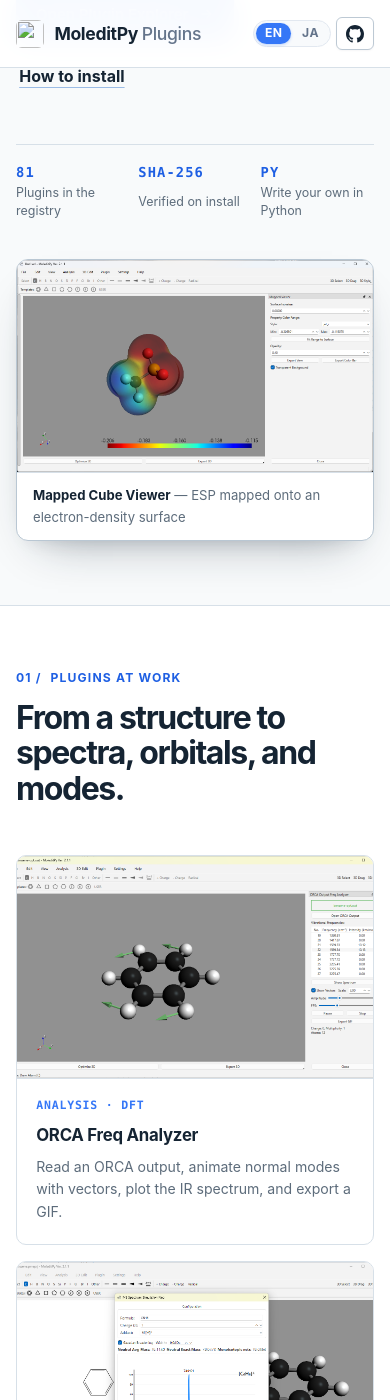
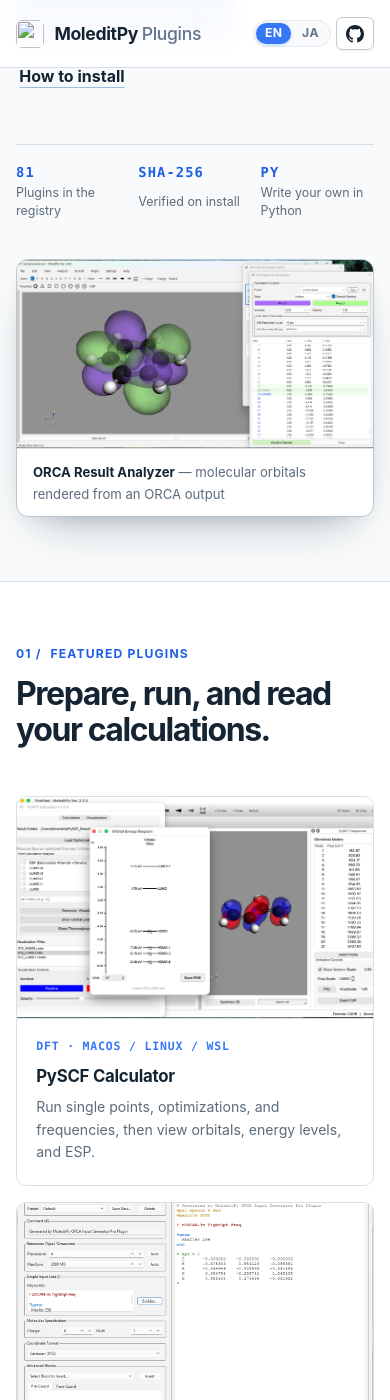
Before and after one commit to HiroYokoyama/moleditpy-plugins, a Jekyll site: the page index.html, which Jekyll copies as it is, in a window 390 px wide and 1400 px high, scrolled down 546 px. Built offline with Jekyll 4.4.1, drawn with Linux system fonts in a browser that asks for light colours; some of the changed text lies outside the part shown.

Commit message:
docs(website): merge gallery and highlights, use plugin repo screenshots
The screenshot gallery and the highlighted-plugins grid listed largely
the same plugins twice. They are now one "Featured plugins" section of
six screenshot cards, followed by text links to other popular plugins
and the category chips.

Screenshots are copied from each plugin's own repository (downscaled to
at most 1600 px wide): ORCA Result Analyzer in the hero, plus PySCF
Calculator, ORCA Input Generator Pro, NMR Predictor and CIF Viewer.

Co-Authored-By: Claude Opus 5.5 <noreply@anthropic.com>

```diff
--- a/assets/css/style.css
+++ b/assets/css/style.css
@@ -415,6 +415,10 @@ body[data-lang="ja"] .lang-en {
   color: var(--home-ink);
 }
 
+.home-app-preview figcaption a:hover strong {
+  color: var(--home-blue-dark);
+}
+
 /* ==========================================================================
    Sections
    ========================================================================== */
@@ -517,8 +521,7 @@ body[data-lang="ja"] .lang-en {
   padding: 1.1rem 1.2rem 1.3rem;
 }
 
-.showcase-tag,
-.tool-tag {
+.showcase-tag {
   color: var(--home-blue);
   font-family: var(--font-mono);
   font-size: 0.72rem;
@@ -538,63 +541,33 @@ body[data-lang="ja"] .lang-en {
   line-height: 1.6;
 }
 
-/* Highlighted plugins */
-.tool-grid {
-  display: grid;
-  grid-template-columns: repeat(3, 1fr);
-  gap: 1rem;
-}
-
-.tool-card {
-  position: relative;
-  display: flex;
-  flex-direction: column;
-  gap: 0.45rem;
-  min-height: 190px;
-  padding: 1.6rem 1.8rem;
-  border: 1px solid #cbd6df;
-  border-radius: 10px;
-  color: var(--home-slate);
-  background: #ffffff;
-}
-
-.tool-card:hover {
-  color: var(--home-slate);
-  border-color: var(--accent-border);
-  box-shadow: 0 12px 25px -22px rgba(21, 36, 51, 0.6);
-  transform: translateY(-2px);
-}
-
-.tool-tag {
-  margin-bottom: 1.4rem;
-}
-
-.tool-card strong {
-  color: var(--home-ink);
-  font-size: 1.2rem;
-  letter-spacing: -0.025em;
-  line-height: 1.3;
-}
-
-.tool-card small {
-  font-size: 0.93rem;
-  line-height: 1.6;
-}
-
-.tool-arrow {
-  position: absolute;
-  top: 1.5rem;
-  right: 1.6rem;
-  color: var(--home-blue);
-  font-size: 1.1rem;
-}
-
 .category-row {
   display: flex;
   flex-wrap: wrap;
   align-items: center;
   gap: 0.55rem;
-  margin-top: 2rem;
+  margin-top: 1.25rem;
+}
+
+.link-row {
+  gap: 0.4rem 1.25rem;
+  margin-top: 2.25rem;
+  padding-top: 1.5rem;
+  border-top: 1px solid var(--home-line);
+}
+
+.link-row a {
+  color: var(--home-ink);
+  font-size: 0.9rem;
+  font-weight: 600;
+  text-decoration: underline;
+  text-decoration-color: #9bbce6;
+  text-underline-offset: 4px;
+}
+
+.link-row a:hover {
+  color: var(--home-blue-dark);
+  text-decoration-color: currentColor;
 }
 
 .category-label {
@@ -848,8 +821,7 @@ body[data-lang="ja"] .lang-en {
     max-width: 760px;
   }
 
-  .showcase-grid,
-  .tool-grid {
+  .showcase-grid {
     grid-template-columns: repeat(2, 1fr);
   }
 }
@@ -881,12 +853,10 @@ body[data-lang="ja"] .lang-en {
   }
 
   .showcase-grid,
-  .tool-grid,
   .workflow-grid {
     grid-template-columns: 1fr;
   }
 
-  .tool-card,
   .workflow-step {
     min-height: 0;
   }
@@ -933,7 +903,6 @@ body[data-lang="ja"] .lang-en {
     gap: 0.55rem;
   }
 
-  .tool-card,
   .workflow-step {
     padding: 1.35rem;
   }
--- a/index.html
+++ b/index.html
@@ -18,8 +18,7 @@
         <span>MoleditPy <span class="title-light">Plugins</span></span>
       </a>
       <nav class="site-nav">
-        <a href="#gallery"><span class="lang-en">Gallery</span><span class="lang-ja">ギャラリー</span></a>
-        <a href="#categories"><span class="lang-en">Categories</span><span class="lang-ja">カテゴリ</span></a>
+        <a href="#plugins"><span class="lang-en">Plugins</span><span class="lang-ja">プラグイン</span></a>
         <a href="#install"><span class="lang-en">Install</span><span class="lang-ja">インストール</span></a>
         <a href="explorer/">Explorer</a>
         <a href="https://hiroyokoyama.github.io/python_molecular_editor/">MoleditPy</a>
@@ -55,61 +54,75 @@
           </ul>
         </div>
         <figure class="home-app-preview">
-          <img src="img/esp-map.png" alt="Mapped Cube Viewer plugin showing an electrostatic potential mapped onto an electron-density isosurface, with a color bar" width="1402" height="832" loading="eager">
-          <figcaption><strong>Mapped Cube Viewer</strong> <span class="lang-en">— ESP mapped onto an electron-density surface</span><span class="lang-ja">— 電子密度面上に静電ポテンシャルをマッピング</span></figcaption>
+          <img src="img/orca-result-mo.png" alt="ORCA Result Analyzer plugin showing a benzene molecular orbital as purple and green lobes next to the orbital energy list" width="1580" height="834" loading="eager">
+          <figcaption><a href="explorer/?q=ORCA%20Result%20Analyzer"><strong>ORCA Result Analyzer</strong></a> <span class="lang-en">— molecular orbitals rendered from an ORCA output</span><span class="lang-ja">— ORCAの出力から分子軌道を描画</span></figcaption>
         </figure>
       </div>
     </section>
 
-    <section class="home-workflow-section" id="gallery" aria-labelledby="gallery-title">
+    <section class="home-workflow-section" id="plugins" aria-labelledby="plugins-title">
       <div class="wrapper">
         <div class="home-section-heading">
-          <p class="home-kicker">01 / <span class="lang-en">Plugins at work</span><span class="lang-ja">プラグインの使用例</span></p>
-          <h2 id="gallery-title"><span class="lang-en">From a structure to spectra, orbitals, and modes.</span><span class="lang-ja">構造から、スペクトル・軌道・振動モードまで。</span></h2>
+          <p class="home-kicker">01 / <span class="lang-en">Featured plugins</span><span class="lang-ja">注目のプラグイン</span></p>
+          <h2 id="plugins-title"><span class="lang-en">Prepare, run, and read your calculations.</span><span class="lang-ja">計算の準備から実行、結果の解析まで。</span></h2>
         </div>
         <div class="showcase-grid">
+          <a class="showcase-card" href="explorer/?q=PySCF%20Calculator">
+            <img src="img/pyscf-calculator.png" alt="PySCF Calculator showing an orbital energy diagram, a butadiene orbital isosurface, and a list of vibrational modes" width="1600" height="930" loading="lazy">
+            <span class="showcase-copy">
+              <span class="showcase-tag">DFT · macOS / Linux / WSL</span>
+              <strong>PySCF Calculator</strong>
+              <small><span class="lang-en">Run single points, optimizations, and frequencies, then view orbitals, energy levels, and ESP.</span><span class="lang-ja">一点計算・構造最適化・振動計算を実行し、軌道、エネルギー準位、ESPを表示。</span></small>
+            </span>
+          </a>
+          <a class="showcase-card" href="explorer/?q=ORCA%20Input%20Generator%20Pro">
+            <img src="img/orca-input-pro.png" alt="ORCA Input Generator Pro dialog with resources, keywords, and a live input file preview" width="1102" height="832" loading="lazy">
+            <span class="showcase-copy">
+              <span class="showcase-tag">Generator</span>
+              <strong>ORCA Input Generator Pro</strong>
+              <small><span class="lang-en">Compose ORCA keywords and %blocks with a block builder, presets, and a live preview.</span><span class="lang-ja">キーワードと %ブロックをブロックビルダーで組み立て、プリセットとプレビューで確認。</span></small>
+            </span>
+          </a>
           <a class="showcase-card" href="explorer/?q=ORCA%20Freq%20Analyzer">
-            <img src="img/freq-analysis.png" alt="ORCA Freq Analyzer plugin animating a benzene normal mode with displacement vectors next to a table of vibrational frequencies" width="1402" height="832" loading="lazy">
+            <img src="img/freq-analysis.png" alt="ORCA Freq Analyzer animating a benzene normal mode with displacement vectors next to a table of vibrational frequencies" width="1402" height="832" loading="lazy">
             <span class="showcase-copy">
               <span class="showcase-tag">Analysis · DFT</span>
               <strong>ORCA Freq Analyzer</strong>
-              <small><span class="lang-en">Read an ORCA output, animate normal modes with vectors, plot the IR spectrum, and export a GIF.</span><span class="lang-ja">ORCAの出力を読み込み、基準振動をベクトル付きでアニメーション表示。IRスペクトル表示とGIF出力に対応。</span></small>
+              <small><span class="lang-en">Animate normal modes from an ORCA output, plot the IR spectrum, and export a GIF.</span><span class="lang-ja">ORCAの出力から基準振動をアニメーション表示。IRスペクトル表示とGIF出力に対応。</span></small>
+            </span>
+          </a>
+          <a class="showcase-card" href="explorer/?q=NMR%20Predictor">
+            <img src="img/nmr-predictor.png" alt="NMR Predictor plugin showing a predicted 1H spectrum, a shift table, and the matching hydrogens highlighted in 3D" width="1402" height="832" loading="lazy">
+            <span class="showcase-copy">
+              <span class="showcase-tag">Analysis</span>
+              <strong>NMR Predictor (nmrshiftdb2)</strong>
+              <small><span class="lang-en">Predict <sup>1</sup>H and <sup>13</sup>C shifts and highlight each peak&#39;s atoms in 3D. Requires Java.</span><span class="lang-ja"><sup>1</sup>H・<sup>13</sup>Cの化学シフトを予測し、ピークに対応する原子を3Dで強調表示。Javaが必要です。</span></small>
             </span>
           </a>
           <a class="showcase-card" href="explorer/?q=MS%20Spectrum%20Simulation%20Neo">
-            <img src="img/ms-spectrum.png" alt="MS Spectrum Simulation Neo plugin showing the simulated isotope pattern of the benzene molecular ion" width="1399" height="829" loading="lazy">
+            <img src="img/ms-spectrum.png" alt="MS Spectrum Simulation Neo showing the simulated isotope pattern of the benzene molecular ion" width="1399" height="829" loading="lazy">
             <span class="showcase-copy">
               <span class="showcase-tag">Analysis</span>
               <strong>MS Spectrum Simulation Neo</strong>
-              <small><span class="lang-en">Simulate the isotope pattern of the molecular ion or an adduct such as [M+H]<sup>+</sup>, with Gaussian broadening.</span><span class="lang-ja">分子イオンや [M+H]<sup>+</sup> などの付加イオンの同位体パターンを、ガウス広がり付きでシミュレート。</span></small>
+              <small><span class="lang-en">Simulate the isotope pattern of the molecular ion or an adduct such as [M+H]<sup>+</sup>.</span><span class="lang-ja">分子イオンや [M+H]<sup>+</sup> などの付加イオンの同位体パターンをシミュレート。</span></small>
             </span>
           </a>
-          <a class="showcase-card" href="explorer/?q=Cube%20File%20Viewer">
-            <img src="img/cube-viewer.png" alt="Cube File Viewer plugin showing a molecular orbital isosurface of benzene in blue and red lobes" width="1402" height="832" loading="lazy">
+          <a class="showcase-card" href="explorer/?q=CIF%20Viewer">
+            <img src="img/cif-viewer.png" alt="CIF Viewer plugin showing a PTFE crystal structure with its unit cell and a/b axes" width="1402" height="832" loading="lazy">
             <span class="showcase-copy">
-              <span class="showcase-tag">File · Visualization</span>
-              <strong>Cube File Viewer</strong>
-              <small><span class="lang-en">Open Gaussian cube files and render orbitals or densities as isosurfaces with adjustable isovalue and opacity.</span><span class="lang-ja">Gaussian Cubeファイルを開き、軌道や電子密度を等値面として表示。等値面の値と不透明度を調整可能。</span></small>
+              <span class="showcase-tag">File</span>
+              <strong>CIF Viewer</strong>
+              <small><span class="lang-en">Open CIF crystal structures with unit cells, axes, and supercells.</span><span class="lang-ja">CIF結晶構造を単位胞・結晶軸・スーパーセル付きで表示。</span></small>
             </span>
           </a>
         </div>
-      </div>
-    </section>
-
-    <section class="section alt-bg home-capabilities" id="highlights" aria-labelledby="highlights-title">
-      <div class="wrapper">
-        <div class="section-header">
-          <p class="home-kicker">02 / <span class="lang-en">Highlighted plugins</span><span class="lang-ja">注目のプラグイン</span></p>
-          <h2 class="section-title" id="highlights-title"><span class="lang-en">Prepare, run, and read your calculations.</span><span class="lang-ja">計算の準備から実行、結果の解析まで。</span></h2>
-          <p class="section-subtitle"><span class="lang-en">Each card opens the plugin in the Explorer, where you can read its details, requirements, and supported platforms.</span><span class="lang-ja">各カードからExplorerでプラグインの詳細、依存関係、対応OSを確認できます。</span></p>
-        </div>
-        <div class="tool-grid">
-          <a class="tool-card" href="explorer/?q=Gaussian%20Input%20Generator%20Pro"><span class="tool-tag">Generator</span><strong>Gaussian Input Generator Pro</strong><small><span class="lang-en">Build Gaussian inputs with a route builder, presets, and a live preview.</span><span class="lang-ja">ルートビルダー、プリセット、プレビュー付きでGaussian入力を作成。</span></small><span class="tool-arrow" aria-hidden="true">↗</span></a>
-          <a class="tool-card" href="explorer/?q=ORCA%20Input%20Generator%20Pro"><span class="tool-tag">Generator</span><strong>ORCA Input Generator Pro</strong><small><span class="lang-en">Compose ORCA keywords and %blocks with a block builder and input validation.</span><span class="lang-ja">キーワードと %ブロックをブロックビルダーで組み立て、入力を検証。</span></small><span class="tool-arrow" aria-hidden="true">↗</span></a>
-          <a class="tool-card" href="explorer/?q=ORCA%20Result%20Analyzer"><span class="tool-tag">Analysis</span><strong>ORCA Result Analyzer</strong><small><span class="lang-en">Read ORCA .out files: vibrations, molecular orbitals, TDDFT, and NMR.</span><span class="lang-ja">ORCAの .out から振動、分子軌道、TDDFT、NMRを解析。</span></small><span class="tool-arrow" aria-hidden="true">↗</span></a>
-          <a class="tool-card" href="explorer/?q=PySCF%20Calculator"><span class="tool-tag">DFT · macOS / Linux / WSL</span><strong>PySCF Calculator</strong><small><span class="lang-en">Run single points, optimizations, and frequencies, then view orbitals and ESP in 3D.</span><span class="lang-ja">一点計算・構造最適化・振動計算を実行し、軌道やESPを3Dで表示。</span></small><span class="tool-arrow" aria-hidden="true">↗</span></a>
-          <a class="tool-card" href="explorer/?q=Job%20Manager"><span class="tool-tag">Utility</span><strong>Job Manager</strong><small><span class="lang-en">Submit jobs to remote HPC clusters over SSH, track the queue, and fetch results back.</span><span class="lang-ja">SSH経由でHPCクラスターに投入し、キューを監視して結果を取得。</span></small><span class="tool-arrow" aria-hidden="true">↗</span></a>
-          <a class="tool-card" href="explorer/?q=MCP%20Server"><span class="tool-tag">AI</span><strong>MCP Server</strong><small><span class="lang-en">Expose MoleditPy over the Model Context Protocol to AI assistants such as Claude Desktop.</span><span class="lang-ja">Model Context Protocolで、Claude DesktopなどのAIアシスタントとMoleditPyを連携。</span></small><span class="tool-arrow" aria-hidden="true">↗</span></a>
+        <div class="category-row link-row">
+          <span class="category-label"><span class="lang-en">Also popular</span><span class="lang-ja">ほかの人気プラグイン</span></span>
+          <a href="explorer/?q=Gaussian%20Input%20Generator%20Pro">Gaussian Input Generator Pro</a>
+          <a href="explorer/?q=ORCA%20Result%20Analyzer">ORCA Result Analyzer</a>
+          <a href="explorer/?q=Job%20Manager">Job Manager</a>
+          <a href="explorer/?q=MCP%20Server">MCP Server</a>
+          <a href="explorer/?q=Chat%20with%20Molecule%20Neo">Chat with Molecule Neo</a>
         </div>
         <div class="category-row" id="categories">
           <span class="category-label"><span class="lang-en">Browse by category</span><span class="lang-ja">カテゴリから探す</span></span>
@@ -125,10 +138,10 @@
       </div>
     </section>
 
-    <section class="section home-capabilities" id="install" aria-labelledby="install-title">
+    <section class="section alt-bg home-capabilities" id="install" aria-labelledby="install-title">
       <div class="wrapper">
         <div class="section-header">
-          <p class="home-kicker">03 / <span class="lang-en">Install</span><span class="lang-ja">インストール</span></p>
+          <p class="home-kicker">02 / <span class="lang-en">Install</span><span class="lang-ja">インストール</span></p>
           <h2 class="section-title" id="install-title"><span class="lang-en">Install once, then manage plugins from inside MoleditPy.</span><span class="lang-ja">一度入れれば、あとはMoleditPyの中で管理。</span></h2>
           <p class="section-subtitle"><span class="lang-en">Requires MoleditPy 4. New to MoleditPy? Start with the </span><span class="lang-ja">MoleditPy 4が必要です。初めての方は</span><a href="https://hiroyokoyama.github.io/python_molecular_editor/#install"><span class="lang-en">installation guide</span><span class="lang-ja">インストール手順</span></a><span class="lang-en">.</span><span class="lang-ja">をご覧ください。</span></p>
         </div>
@@ -155,7 +168,7 @@
     <section class="home-plugin-section" id="develop" aria-labelledby="develop-title">
       <div class="wrapper home-plugin-layout">
         <div class="home-plugin-copy">
-          <p class="home-kicker">04 / <span class="lang-en">Build your own</span><span class="lang-ja">プラグインを作る</span></p>
+          <p class="home-kicker">03 / <span class="lang-en">Build your own</span><span class="lang-ja">プラグインを作る</span></p>
           <h2 id="develop-title"><span class="lang-en">A plugin is one Python file.</span><span class="lang-ja">プラグインはPythonファイルひとつから。</span></h2>
           <p><span class="lang-en">Define <code>initialize(context)</code>, register a menu action, and work with the current RDKit molecule. Start from the template repository, then submit your plugin to the registry so others can install it.</span><span class="lang-ja"><code>initialize(context)</code> を定義してメニューを登録すれば、現在のRDKit分子を扱えます。テンプレートから始めて、レジストリに登録すれば誰でもインストールできるようになります。</span></p>
           <div class="home-plugin-actions">
```
Also changed, not shown: img/cif-viewer.png (added), img/nmr-predictor.png (added), img/orca-input-pro.png (added), img/orca-result-mo.png (added), img/pyscf-calculator.png (added).
